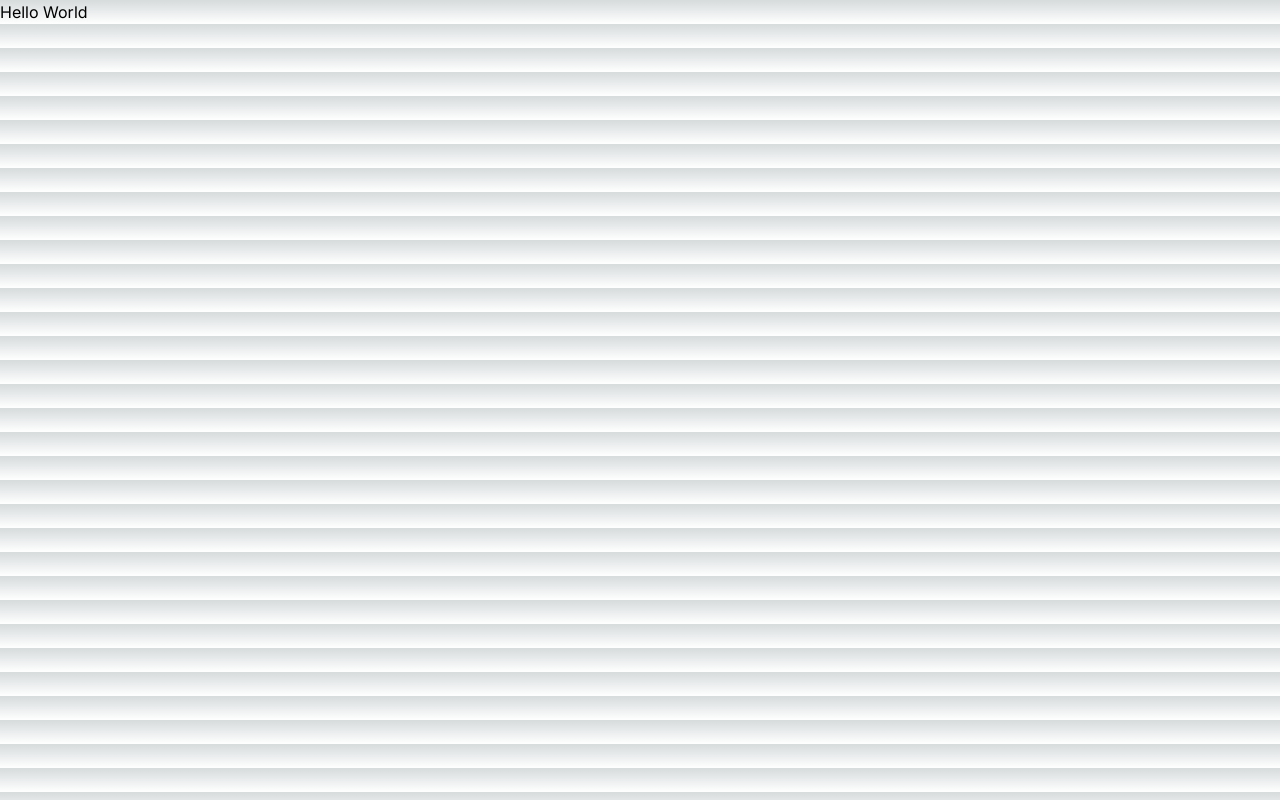
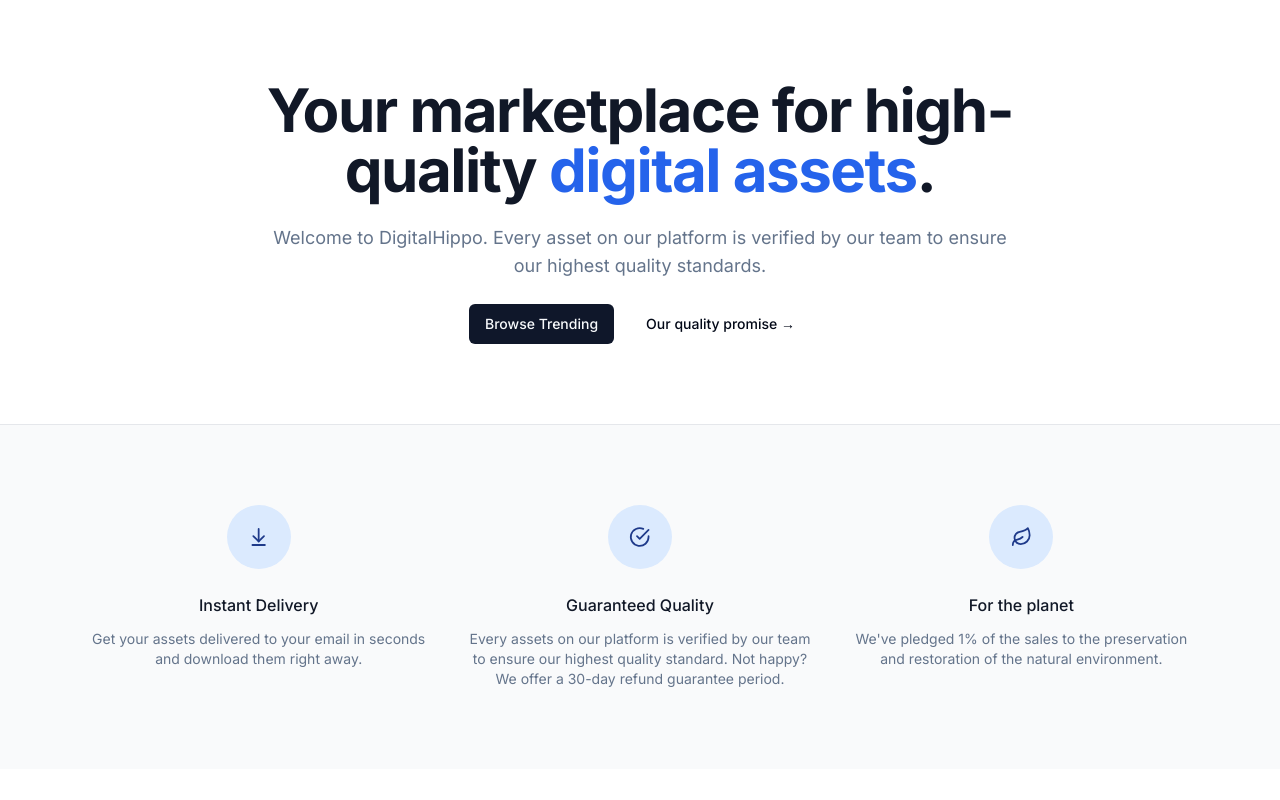
Before and after one commit to SAHITYA-MODI/DigitalHippo-, a Next.js app: page / in a window 1280 px wide. Built offline with nearby package versions, Linux system fonts and the light colour scheme.

Commit message:
Completed base Landing page UI.

```diff
--- a/src/app/globals.css
+++ b/src/app/globals.css
@@ -2,26 +2,75 @@
 @tailwind components;
 @tailwind utilities;
 
-:root {
-  --foreground-rgb: 0, 0, 0;
-  --background-start-rgb: 214, 219, 220;
-  --background-end-rgb: 255, 255, 255;
-}
+@layer base {
+  :root {
+    --background: 0 0% 100%;
+    --foreground: 222.2 84% 4.9%;
 
-@media (prefers-color-scheme: dark) {
-  :root {
-    --foreground-rgb: 255, 255, 255;
-    --background-start-rgb: 0, 0, 0;
-    --background-end-rgb: 0, 0, 0;
+    --card: 0 0% 100%;
+    --card-foreground: 222.2 84% 4.9%;
+
+    --popover: 0 0% 100%;
+    --popover-foreground: 222.2 84% 4.9%;
+
+    --primary: 222.2 47.4% 11.2%;
+    --primary-foreground: 210 40% 98%;
+
+    --secondary: 210 40% 96.1%;
+    --secondary-foreground: 222.2 47.4% 11.2%;
+
+    --muted: 210 40% 96.1%;
+    --muted-foreground: 215.4 16.3% 46.9%;
+
+    --accent: 210 40% 96.1%;
+    --accent-foreground: 222.2 47.4% 11.2%;
+
+    --destructive: 0 84.2% 60.2%;
+    --destructive-foreground: 210 40% 98%;
+
+    --border: 214.3 31.8% 91.4%;
+    --input: 214.3 31.8% 91.4%;
+    --ring: 222.2 84% 4.9%;
+
+    --radius: 0.5rem;
+  }
+
+  .dark {
+    --background: 222.2 84% 4.9%;
+    --foreground: 210 40% 98%;
+
+    --card: 222.2 84% 4.9%;
+    --card-foreground: 210 40% 98%;
+
+    --popover: 222.2 84% 4.9%;
+    --popover-foreground: 210 40% 98%;
+
+    --primary: 210 40% 98%;
+    --primary-foreground: 222.2 47.4% 11.2%;
+
+    --secondary: 217.2 32.6% 17.5%;
+    --secondary-foreground: 210 40% 98%;
+
+    --muted: 217.2 32.6% 17.5%;
+    --muted-foreground: 215 20.2% 65.1%;
+
+    --accent: 217.2 32.6% 17.5%;
+    --accent-foreground: 210 40% 98%;
+
+    --destructive: 0 62.8% 30.6%;
+    --destructive-foreground: 210 40% 98%;
+
+    --border: 217.2 32.6% 17.5%;
+    --input: 217.2 32.6% 17.5%;
+    --ring: 212.7 26.8% 83.9%;
   }
 }
 
-body {
-  color: rgb(var(--foreground-rgb));
-  background: linear-gradient(
-      to bottom,
-      transparent,
-      rgb(var(--background-end-rgb))
-    )
-    rgb(var(--background-start-rgb));
+@layer base {
+  * {
+    @apply border-border;
+  }
+  body {
+    @apply bg-background text-foreground;
+  }
 }
--- a/src/app/layout.tsx
+++ b/src/app/layout.tsx
@@ -1,22 +1,29 @@
-import type { Metadata } from 'next'
-import { Inter } from 'next/font/google'
-import './globals.css'
+import type { Metadata } from "next";
+import { Inter } from "next/font/google";
+import "./globals.css";
+import { cn } from "@/lib/utils";
 
-const inter = Inter({ subsets: ['latin'] })
+const inter = Inter({ subsets: ["latin"] });
 
 export const metadata: Metadata = {
-  title: 'Create Next App',
-  description: 'Generated by create next app',
-}
+  title: "Create Next App",
+  description: "Generated by create next app",
+};
 
 export default function RootLayout({
   children,
 }: {
-  children: React.ReactNode
+  children: React.ReactNode;
 }) {
   return (
-    <html lang="en">
-      <body className={inter.className}>{children}</body>
+    <html lang="en" className="h-full">
+      <body
+        className={cn("relative h-full font-sans antialiased", inter.className)}
+      >
+        <main className="relative flex flex-col min-h-screen">
+          <div className="flex-grow flex-1">{children}</div>
+        </main>
+      </body>
     </html>
-  )
+  );
 }
--- a/src/app/page.tsx
+++ b/src/app/page.tsx
@@ -1,3 +1,75 @@
+import MaxWidthWrapper from "@/components/MaxWidthWrapper";
+import { Button, buttonVariants } from "@/components/ui/button";
+import { ArrowBigDown, ArrowDownToLine, CheckCircle, Leaf } from "lucide-react";
+import Link from "next/link";
+
 export default function Home() {
-  return <p>Hello World</p>;
+  const perks = [
+    {
+      name: "Instant Delivery",
+      icon: ArrowDownToLine,
+      description:
+        "Get your assets delivered to your email in seconds and download them right away.",
+    },
+    {
+      name: "Guaranteed Quality",
+      icon: CheckCircle,
+      description:
+        "Every assets on our platform is verified by our team to ensure our highest quality standard. Not happy? We offer a 30-day refund guarantee period.",
+    },
+    {
+      name: "For the planet",
+      icon: Leaf,
+      description:
+        "We've pledged 1% of the sales to the preservation and restoration of the natural environment.",
+    },
+  ];
+  return (
+    <>
+      <MaxWidthWrapper>
+        <div className="py-20 mx-auto text-center flex flex-col items-center max-w-3xl">
+          <h1 className="text-4xl font-bold tracking-tight sm:text-6xl text-gray-900">
+            Your marketplace for high-quality
+            <span className="text-blue-600"> digital assets</span>.
+          </h1>
+          <p className="mt-6 text-lg max-w-prose text-muted-foreground">
+            Welcome to DigitalHippo. Every asset on our platform is verified by
+            our team to ensure our highest quality standards.
+          </p>
+          <div className="flex flex-col sm:flex-row gap-4 mt-6">
+            <Link href="/products" className={buttonVariants()}>
+              Browse Trending
+            </Link>
+            <Button variant="ghost">Our quality promise &rarr;</Button>
+          </div>
+        </div>
+      </MaxWidthWrapper>
+      <section className="border-t border-gray-200 bg-gray-50">
+        <MaxWidthWrapper className="py-20">
+          <div className="grid grid-cols-1 gap-y-12 sm:grid-cols-2 sm:gap-x-6 lg:grid-cols-3 lg:gap-x-6 lg:gap-y-0">
+            {perks.map((perk) => (
+              <div
+                key={perk.name}
+                className="text-center md:flex md:items-start md:text-left lg:block lg:text-center"
+              >
+                <div className="md:flex-shrink-0 flex justify-center">
+                  <div className="h-16 w-16 flex items-center justify-center rounded-full bg-blue-100 text-blue-900">
+                    {<perk.icon className="h=1/3 w-1/3"></perk.icon>}
+                  </div>
+                </div>
+                <div className="mt-6 md:ml-4 md:mt-0 lg:ml-0 lg:mt-6">
+                  <h3 className="text-base font-medium text-gray-900">
+                    {perk.name}
+                  </h3>
+                  <p className="mt-3 text-sm text-muted-foreground">
+                    {perk.description}
+                  </p>
+                </div>
+              </div>
+            ))}
+          </div>
+        </MaxWidthWrapper>
+      </section>
+    </>
+  );
 }
--- /dev/null
+++ b/src/components/MaxWidthWrapper.tsx
@@ -0,0 +1,23 @@
+import { ReactNode } from "react";
+import { cn } from "@/lib/utils";
+
+const MaxWidthWrapper = ({
+  className,
+  children,
+}: {
+  className?: String;
+  children: ReactNode;
+}) => {
+  return (
+    <div
+      className={cn(
+        "mx-auto w-full max-w-screen-xl px-2.5 md:px-20",
+        className
+      )}
+    >
+      {children}
+    </div>
+  );
+};
+
+export default MaxWidthWrapper;
--- /dev/null
+++ b/src/components/ui/button.tsx
@@ -0,0 +1,56 @@
+import * as React from "react"
+import { Slot } from "@radix-ui/react-slot"
+import { cva, type VariantProps } from "class-variance-authority"
+
+import { cn } from "@/lib/utils"
+
+const buttonVariants = cva(
+  "inline-flex items-center justify-center whitespace-nowrap rounded-md text-sm font-medium ring-offset-background transition-colors focus-visible:outline-none focus-visible:ring-2 focus-visible:ring-ring focus-visible:ring-offset-2 disabled:pointer-events-none disabled:opacity-50",
+  {
+    variants: {
+      variant: {
+        default: "bg-primary text-primary-foreground hover:bg-primary/90",
+        destructive:
+          "bg-destructive text-destructive-foreground hover:bg-destructive/90",
+        outline:
+          "border border-input bg-background hover:bg-accent hover:text-accent-foreground",
+        secondary:
+          "bg-secondary text-secondary-foreground hover:bg-secondary/80",
+        ghost: "hover:bg-accent hover:text-accent-foreground",
+        link: "text-primary underline-offset-4 hover:underline",
+      },
+      size: {
+        default: "h-10 px-4 py-2",
+        sm: "h-9 rounded-md px-3",
+        lg: "h-11 rounded-md px-8",
+        icon: "h-10 w-10",
+      },
+    },
+    defaultVariants: {
+      variant: "default",
+      size: "default",
+    },
+  }
+)
+
+export interface ButtonProps
+  extends React.ButtonHTMLAttributes<HTMLButtonElement>,
+    VariantProps<typeof buttonVariants> {
+  asChild?: boolean
+}
+
+const Button = React.forwardRef<HTMLButtonElement, ButtonProps>(
+  ({ className, variant, size, asChild = false, ...props }, ref) => {
+    const Comp = asChild ? Slot : "button"
+    return (
+      <Comp
+        className={cn(buttonVariants({ variant, size, className }))}
+        ref={ref}
+        {...props}
+      />
+    )
+  }
+)
+Button.displayName = "Button"
+
+export { Button, buttonVariants }
--- /dev/null
+++ b/src/lib/utils.ts
@@ -0,0 +1,6 @@
+import { type ClassValue, clsx } from "clsx"
+import { twMerge } from "tailwind-merge"
+
+export function cn(...inputs: ClassValue[]) {
+  return twMerge(clsx(inputs))
+}
--- a/tailwind.config.ts
+++ b/tailwind.config.ts
@@ -1,20 +1,76 @@
-import type { Config } from 'tailwindcss'
-
-const config: Config = {
+/** @type {import('tailwindcss').Config} */
+module.exports = {
+  darkMode: ["class"],
   content: [
-    './src/pages/**/*.{js,ts,jsx,tsx,mdx}',
-    './src/components/**/*.{js,ts,jsx,tsx,mdx}',
-    './src/app/**/*.{js,ts,jsx,tsx,mdx}',
-  ],
+    './pages/**/*.{ts,tsx}',
+    './components/**/*.{ts,tsx}',
+    './app/**/*.{ts,tsx}',
+    './src/**/*.{ts,tsx}',
+	],
   theme: {
+    container: {
+      center: true,
+      padding: "2rem",
+      screens: {
+        "2xl": "1400px",
+      },
+    },
     extend: {
-      backgroundImage: {
-        'gradient-radial': 'radial-gradient(var(--tw-gradient-stops))',
-        'gradient-conic':
-          'conic-gradient(from 180deg at 50% 50%, var(--tw-gradient-stops))',
+      colors: {
+        border: "hsl(var(--border))",
+        input: "hsl(var(--input))",
+        ring: "hsl(var(--ring))",
+        background: "hsl(var(--background))",
+        foreground: "hsl(var(--foreground))",
+        primary: {
+          DEFAULT: "hsl(var(--primary))",
+          foreground: "hsl(var(--primary-foreground))",
+        },
+        secondary: {
+          DEFAULT: "hsl(var(--secondary))",
+          foreground: "hsl(var(--secondary-foreground))",
+        },
+        destructive: {
+          DEFAULT: "hsl(var(--destructive))",
+          foreground: "hsl(var(--destructive-foreground))",
+        },
+        muted: {
+          DEFAULT: "hsl(var(--muted))",
+          foreground: "hsl(var(--muted-foreground))",
+        },
+        accent: {
+          DEFAULT: "hsl(var(--accent))",
+          foreground: "hsl(var(--accent-foreground))",
+        },
+        popover: {
+          DEFAULT: "hsl(var(--popover))",
+          foreground: "hsl(var(--popover-foreground))",
+        },
+        card: {
+          DEFAULT: "hsl(var(--card))",
+          foreground: "hsl(var(--card-foreground))",
+        },
+      },
+      borderRadius: {
+        lg: "var(--radius)",
+        md: "calc(var(--radius) - 2px)",
+        sm: "calc(var(--radius) - 4px)",
+      },
+      keyframes: {
+        "accordion-down": {
+          from: { height: 0 },
+          to: { height: "var(--radix-accordion-content-height)" },
+        },
+        "accordion-up": {
+          from: { height: "var(--radix-accordion-content-height)" },
+          to: { height: 0 },
+        },
+      },
+      animation: {
+        "accordion-down": "accordion-down 0.2s ease-out",
+        "accordion-up": "accordion-up 0.2s ease-out",
       },
     },
   },
-  plugins: [],
+  plugins: [require("tailwindcss-animate")],
 }
-export default config
```
Also changed, not shown: package.json (+10 -4 lines), components.json (added), 1 other file (tests, documents, lock files or other folders).
